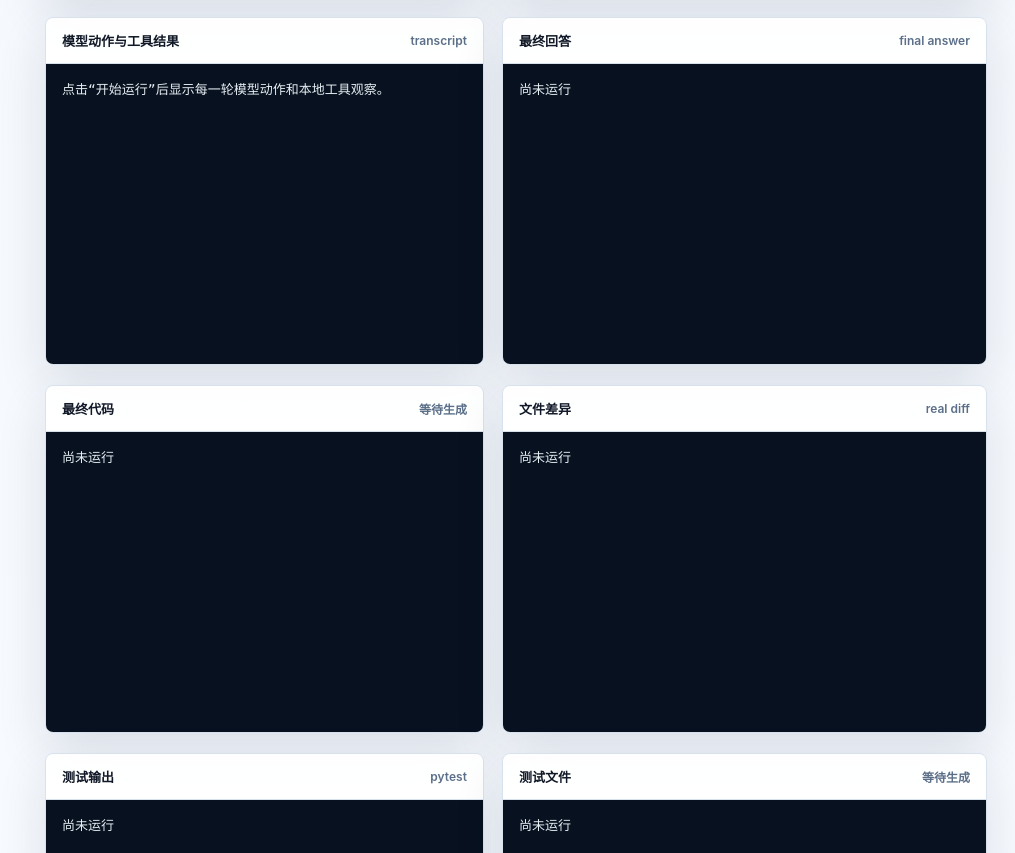
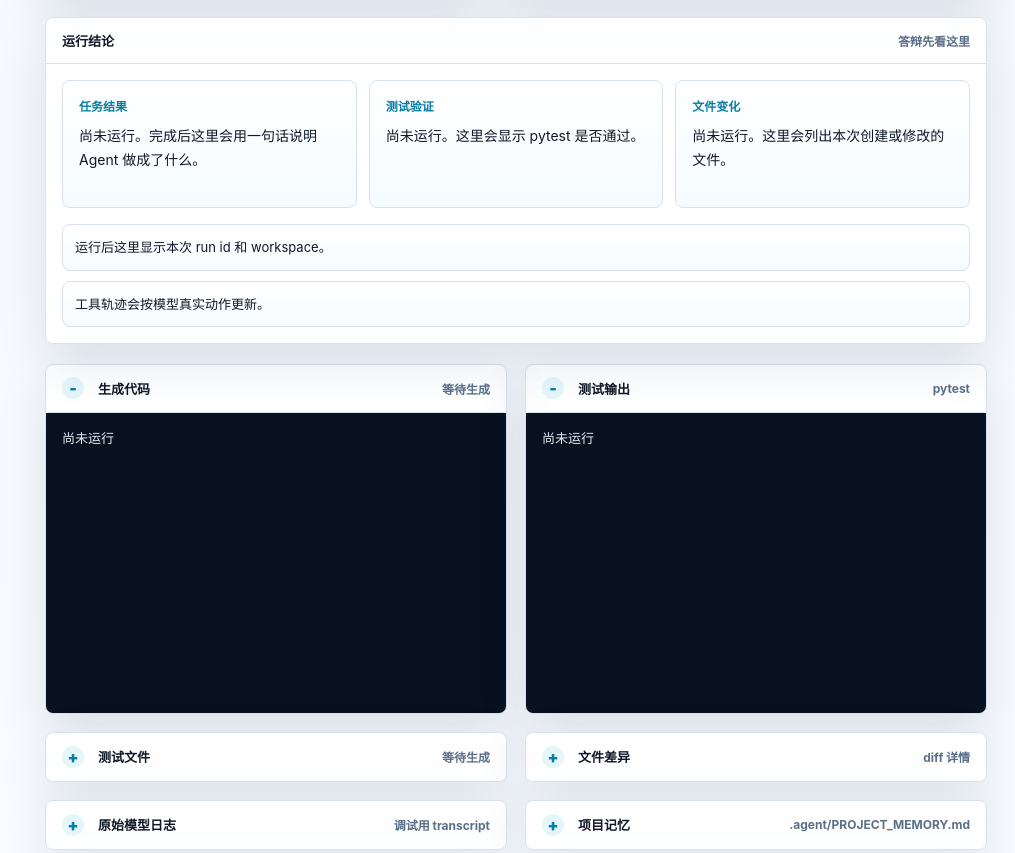
Before and after one commit to ZBK211/njuproject, a plain HTML site: page web_demo/index.html in a window 1280 px wide. Shown: the part 1444-2297 px from the top of the page, without its empty margins (265-1280 px from the left). Drawn offline with Linux system fonts and the light colour scheme; no server answers.

Commit message:
feat: simplify demo evidence panels

```diff
--- a/web_demo/index.html
+++ b/web_demo/index.html
@@ -115,52 +115,55 @@
       </div>
     </section>
 
-    <section class="grid" id="evidence">
-      <div class="panel">
-        <div class="panel-head"><span>模型动作与工具结果</span><span>transcript</span></div>
-        <div class="log" id="transcript">点击“开始运行”后显示每一轮模型动作和本地工具观察。</div>
-      </div>
-      <div class="panel">
-        <div class="panel-head"><span>最终回答</span><span>final answer</span></div>
-        <pre id="answerView">尚未运行</pre>
+    <section class="result-board" id="evidence">
+      <div class="panel result-summary">
+        <div class="panel-head"><span>运行结论</span><span>答辩先看这里</span></div>
+        <div class="summary-grid">
+          <article>
+            <small>任务结果</small>
+            <p id="answerView">尚未运行。完成后这里会用一句话说明 Agent 做成了什么。</p>
+          </article>
+          <article>
+            <small>测试验证</small>
+            <p id="testSummary">尚未运行。这里会显示 pytest 是否通过。</p>
+          </article>
+          <article>
+            <small>文件变化</small>
+            <p id="fileSummary">尚未运行。这里会列出本次创建或修改的文件。</p>
+          </article>
+        </div>
+        <div class="evidence-list">
+          <p id="evidenceRun">运行后这里显示本次 run id 和 workspace。</p>
+          <p id="evidenceTools">工具轨迹会按模型真实动作更新。</p>
+        </div>
       </div>
     </section>
 
-    <section class="grid">
-      <div class="panel">
-        <div class="panel-head"><span>最终代码</span><span id="codeFileLabel">等待生成</span></div>
+    <section class="details-board">
+      <details class="detail-panel" open>
+        <summary><strong>生成代码</strong><span id="codeFileLabel">等待生成</span></summary>
         <pre id="codeView">尚未运行</pre>
-      </div>
-      <div class="panel">
-        <div class="panel-head"><span>文件差异</span><span>real diff</span></div>
+      </details>
+      <details class="detail-panel" open>
+        <summary><strong>测试输出</strong><span>pytest</span></summary>
+        <pre id="testView">尚未运行</pre>
+      </details>
+      <details class="detail-panel">
+        <summary><strong>测试文件</strong><span id="testFileLabel">等待生成</span></summary>
+        <pre id="testFileView">尚未运行</pre>
+      </details>
+      <details class="detail-panel">
+        <summary><strong>文件差异</strong><span>diff 详情</span></summary>
         <pre id="diffView">尚未运行</pre>
-      </div>
-    </section>
-
-    <section class="grid">
-      <div class="panel">
-        <div class="panel-head"><span>测试输出</span><span>pytest</span></div>
-        <pre id="testView">尚未运行</pre>
-      </div>
-      <div class="panel">
-        <div class="panel-head"><span>测试文件</span><span id="testFileLabel">等待生成</span></div>
-        <pre id="testFileView">尚未运行</pre>
-      </div>
-    </section>
-
-    <section class="grid one-two">
-      <div class="panel" id="memory">
-        <div class="panel-head"><span>项目记忆</span><span>.agent/PROJECT_MEMORY.md</span></div>
+      </details>
+      <details class="detail-panel">
+        <summary><strong>原始模型日志</strong><span>调试用 transcript</span></summary>
+        <div class="log" id="transcript">点击“开始运行”后显示每一轮模型动作和本地工具观察。</div>
+      </details>
+      <details class="detail-panel" id="memory">
+        <summary><strong>项目记忆</strong><span>.agent/PROJECT_MEMORY.md</span></summary>
         <pre id="memoryView">尚未运行</pre>
-      </div>
-      <div class="panel">
-        <div class="panel-head"><span>本次运行摘要</span><span>dynamic evidence</span></div>
-        <div class="evidence-list">
-          <p id="evidenceRun">运行后这里显示本次 run id 和 workspace。</p>
-          <p id="evidenceTools">工具轨迹会按模型真实动作更新。</p>
-          <p id="evidenceTests">测试结果会显示 pytest 是否通过。</p>
-        </div>
-      </div>
+      </details>
     </section>
   </main>
 
--- a/web_demo/static/app.js
+++ b/web_demo/static/app.js
@@ -5,6 +5,8 @@ const taskEl = document.getElementById("task");
 const flowEl = document.getElementById("flow");
 const transcriptEl = document.getElementById("transcript");
 const answerView = document.getElementById("answerView");
+const testSummary = document.getElementById("testSummary");
+const fileSummary = document.getElementById("fileSummary");
 const codeView = document.getElementById("codeView");
 const codeFileLabel = document.getElementById("codeFileLabel");
 const testView = document.getElementById("testView");
@@ -19,7 +21,6 @@ const historyView = document.getElementById("historyView");
 const resultLine = document.getElementById("resultLine");
 const evidenceRun = document.getElementById("evidenceRun");
 const evidenceTools = document.getElementById("evidenceTools");
-const evidenceTests = document.getElementById("evidenceTests");
 const stepsMetric = document.getElementById("stepsMetric");
 const testsMetric = document.getElementById("testsMetric");
 const memoryMetric = document.getElementById("memoryMetric");
@@ -136,6 +137,8 @@ async function runOnce(batchIndex = null, propagateError = false) {
   renderFlow(1, 0);
   transcriptEl.textContent = "后端正在重置演示工作区并运行 Agent...";
   answerView.textContent = "等待 final";
+  testSummary.textContent = "pytest 尚未执行。";
+  fileSummary.textContent = "文件变化尚未返回。";
   codeView.textContent = "等待生成";
   diffView.textContent = "等待 diff";
   testView.textContent = "等待测试";
@@ -147,7 +150,6 @@ async function runOnce(batchIndex = null, propagateError = false) {
   resultLine.textContent = "运行中：等待模型返回 JSON action。";
   evidenceRun.textContent = "正在创建独立 workspace。";
   evidenceTools.textContent = "工具轨迹尚未返回。";
-  evidenceTests.textContent = "pytest 尚未执行。";
   stepsMetric.textContent = "0";
   testsMetric.textContent = "-";
   memoryMetric.textContent = "-";
@@ -185,12 +187,14 @@ async function runOnce(batchIndex = null, propagateError = false) {
     memoryMetric.textContent = data.memory_recorded ? "yes" : "no";
     addHistory(data);
     const tools = (data.tool_calls || []).map((item) => item.tool).join(" -> ");
+    const changedFiles = (data.changed_files || []).join(", ");
     resultLine.textContent = `完成：run ${data.run_id || "-"} / ${data.model || "-"} / ${data.duration_ms || 0} ms / ${data.tests_passed ? "tests passed" : "tests need check"}`;
     evidenceRun.textContent = `本次 run id 是 ${data.run_id || "-"}，workspace 是 ${data.workspace || "unknown"}。`;
     evidenceTools.textContent = `工具轨迹：${tools || "无"}`;
-    evidenceTests.textContent = data.tests_passed
-      ? "pytest 已通过，说明文件修改后被真实测试验证。"
-      : "pytest 未通过或输出异常，需要查看测试输出。";
+    fileSummary.textContent = changedFiles || "没有检测到文件变化。";
+    testSummary.textContent = data.tests_passed
+      ? `测试通过：${compactTestOutput(data.test_output)}`
+      : `测试未通过：${compactTestOutput(data.test_output)}`;
     setStatus("done", "运行完成");
     return data;
   } catch (error) {
@@ -204,6 +208,16 @@ async function runOnce(batchIndex = null, propagateError = false) {
   } finally {
     if (!batchIndex) runBtn.disabled = false;
   }
+}
+
+function compactTestOutput(output) {
+  const lines = String(output || "").split(/\r?\n/).map((line) => line.trim()).filter(Boolean);
+  const passedLine = [...lines].reverse().map((line) => {
+    const match = line.match(/(\d+\s+passed(?:\s+in\s+[\d.]+s)?)/);
+    return match ? match[1] : "";
+  }).find(Boolean);
+  const exitLine = lines.find((line) => line.startsWith("exit_code="));
+  return [exitLine, passedLine].filter(Boolean).join(" / ") || "没有测试输出";
 }
 
 function addHistory(data) {
--- a/web_demo/static/styles.css
+++ b/web_demo/static/styles.css
@@ -209,6 +209,12 @@ button:disabled { opacity: .6; cursor: wait; }
 .workspace, .grid {
   display: grid;
   grid-template-columns: minmax(0, .95fr) minmax(0, 1.05fr);
+  gap: 18px;
+}
+
+.result-board,
+.details-board {
+  display: grid;
   gap: 18px;
 }
 
@@ -524,9 +530,85 @@ textarea {
   word-break: break-word;
 }
 
-.one-two { grid-template-columns: minmax(0, 1.15fr) minmax(320px, .85fr); }
+.summary-grid {
+  padding: 16px;
+  display: grid;
+  grid-template-columns: repeat(3, minmax(0, 1fr));
+  gap: 12px;
+}
+.summary-grid article {
+  min-height: 128px;
+  padding: 16px;
+  border: 1px solid var(--line);
+  border-radius: 8px;
+  background: linear-gradient(180deg, #ffffff, #f5fbff);
+}
+.summary-grid small {
+  display: block;
+  margin-bottom: 10px;
+  color: var(--accent);
+  font-size: 12px;
+  font-weight: 850;
+}
+.summary-grid p {
+  margin: 0;
+  color: var(--ink);
+  font-size: 14px;
+  line-height: 1.65;
+}
+
+.details-board {
+  grid-template-columns: repeat(2, minmax(0, 1fr));
+}
+.detail-panel {
+  min-width: 0;
+  overflow: hidden;
+  border: 1px solid var(--line);
+  border-radius: 8px;
+  background: var(--panel);
+  box-shadow: var(--shadow);
+}
+.detail-panel summary {
+  min-height: 48px;
+  padding: 0 16px;
+  display: flex;
+  align-items: center;
+  justify-content: space-between;
+  gap: 14px;
+  cursor: pointer;
+  border-bottom: 1px solid var(--line);
+  list-style: none;
+}
+.detail-panel summary::-webkit-details-marker { display: none; }
+.detail-panel summary::before {
+  content: "+";
+  width: 22px;
+  height: 22px;
+  flex: 0 0 auto;
+  display: grid;
+  place-items: center;
+  border-radius: 50%;
+  background: var(--accent-soft);
+  color: var(--accent);
+  font-weight: 900;
+}
+.detail-panel[open] summary::before { content: "-"; }
+.detail-panel summary strong {
+  margin-right: auto;
+  font-size: 13px;
+}
+.detail-panel summary span {
+  color: #5b6f89;
+  font-size: 12px;
+  font-weight: 700;
+  word-break: break-all;
+}
+.detail-panel:not([open]) summary {
+  border-bottom: 0;
+}
+
 .evidence-list {
-  padding: 16px;
+  padding: 0 16px 16px;
   display: grid;
   gap: 10px;
 }
@@ -544,7 +626,7 @@ textarea {
 @media (max-width: 1060px) {
   body { grid-template-columns: 1fr; }
   .rail { position: static; height: auto; }
-  .workspace, .grid { grid-template-columns: 1fr; }
+  .workspace, .grid, .details-board, .summary-grid { grid-template-columns: 1fr; }
   .flow { grid-template-columns: 1fr; }
   .topbar { align-items: flex-start; grid-template-columns: 1fr; }
   .hero-visual { max-width: 220px; justify-self: start; }
```
Also changed, not shown: web_demo/assets/demo-deepseek-v4.png.
